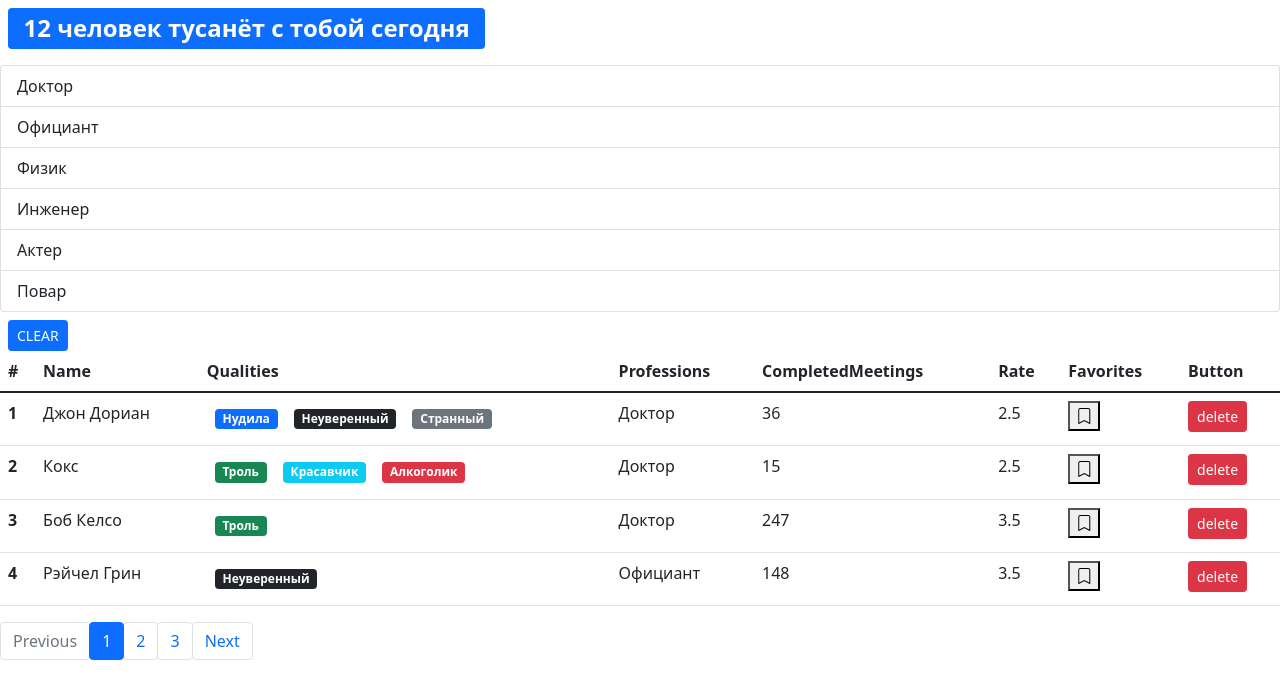
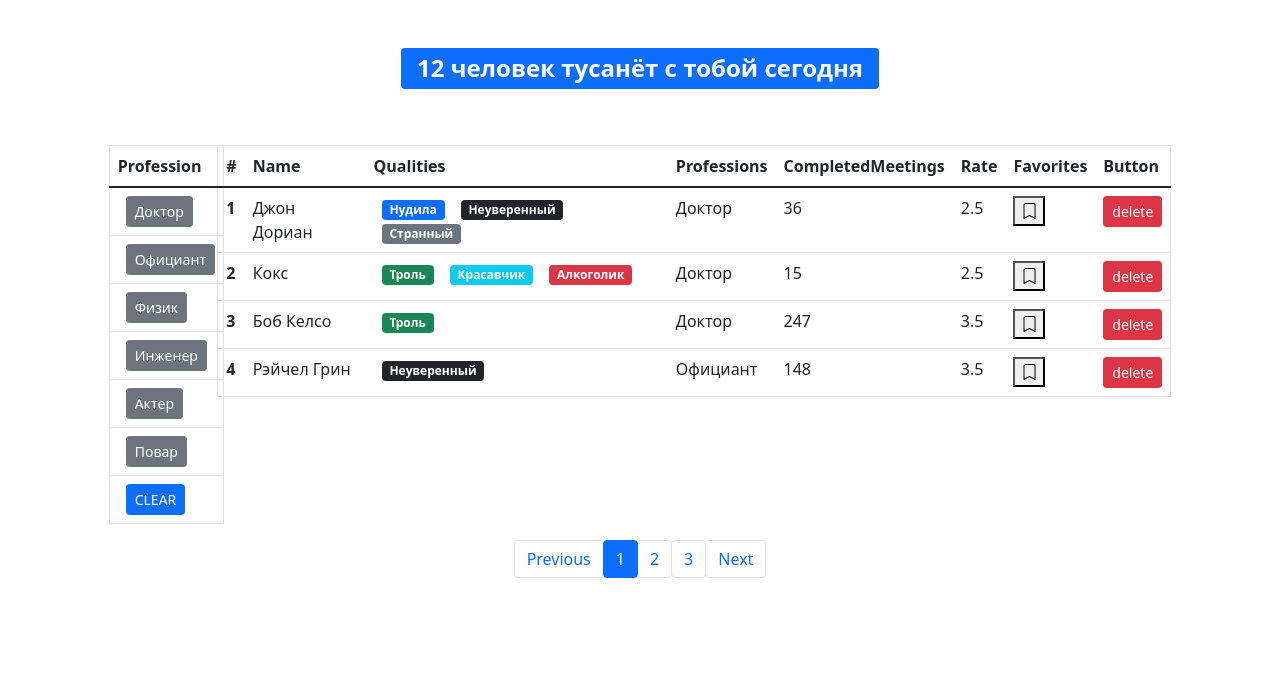
Before and after one commit to Yupiter78/fast-company-new, a React (Create React App) app: page / in a window 1280 px wide. Shown: the top 698 px of the page. Built offline with nearby package versions, Linux system fonts and the light colour scheme.

Commit message:
refactor: change component list_group and pagination method

```diff
--- a/src/app.jsx
+++ b/src/app.jsx
@@ -1,7 +1,6 @@
 import React, { useState } from "react";
 import Users from "./components/users";
 import api from "./api";
-import SearchStatus from "./components/searchStatus";
 
 const App = () => {
     const [users, setUsers] = useState(api.users.fetchAll());
@@ -26,7 +25,6 @@ const App = () => {
 
     return (
         <div>
-            <SearchStatus length={users.length} />
             <Users
                 users={users}
                 onDelete={handleDelete}
--- a/src/components/listGroup.jsx
+++ b/src/components/listGroup.jsx
@@ -13,28 +13,41 @@ const ListGroup = ({
 
     return (
         <>
-            <ul className="list-group">
+            <table className="table border">
+                <thead>
+                    <tr>
+                        <th scope="col">Profession</th>
+                    </tr>
+                </thead>
+                <tbody>
                     {Object.keys(items).map((key) => {
                         return (
-                        <li
-                            key={items[key][valueProp]}
-                            className={`list-group-item ${
-                                selectedItem === items[key] ? "active" : ""
-                            }`}
-                            onClick={() => onProfessionSelect(items[key])}
-                            role="button"
+                            <tr key={items[key][valueProp]}>
+                                <td>
+                                    <button
+                                        className="btn btn-sm btn-secondary ms-2"
+                                        onClick={() =>
+                                            onProfessionSelect(items[key])
+                                        }
                                     >
                                         {items[key][contentProp]}
-                        </li>
+                                    </button>
+                                </td>
+                            </tr>
                         );
                     })}
-            </ul>
+                    <tr>
+                        <td>
                             <button
-                className="btn btn-primary btn-sm ms-2 mt-2"
+                                className="btn btn-primary btn-sm ms-2"
                                 onClick={onClearFilter}
                             >
                                 CLEAR
                             </button>
+                        </td>
+                    </tr>
+                </tbody>
+            </table>
         </>
     );
 };
--- a/src/components/pagination.jsx
+++ b/src/components/pagination.jsx
@@ -10,11 +10,7 @@ const Pagination = ({ pageSize, totalUsers, currentPage, onPageChange }) => {
             {totalPages > 1 && (
                 <nav aria-label="...">
                     <ul className="pagination">
-                        <li
-                            className={`page-item ${
-                                currentPage === 1 ? "disabled" : ""
-                            } `}
-                        >
+                        <li className="page-item">
                             <a
                                 className="page-link btn"
                                 onClick={() => onPageChange(currentPage - 1)}
--- a/src/components/quality.jsx
+++ b/src/components/quality.jsx
@@ -2,7 +2,7 @@ import React from "react";
 import PropTypes from "prop-types";
 
 const Quality = ({ color, name }) => {
-    return <span className={`badge m-2 bg-${color}`}>{name}</span>;
+    return <span className={`badge mx-2 bg-${color}`}>{name}</span>;
 };
 
 Quality.propTypes = {
--- a/src/components/searchStatus.jsx
+++ b/src/components/searchStatus.jsx
@@ -30,7 +30,7 @@ const SearchStatus = ({ length }) => {
     const { color, phrase } = { ...handlePhrases(length) };
     return (
         <h2>
-            <span className={`badge m-2 bg-${color}`}>{phrase}</span>
+            <span className={`badge m-5 bg-${color}`}>{phrase}</span>
         </h2>
     );
 };
--- a/src/components/users.jsx
+++ b/src/components/users.jsx
@@ -4,6 +4,7 @@ import Pagination from "./pagination";
 import ListGroup from "./listGroup";
 import api from "../api";
 import PropTypes from "prop-types";
+import SearchStatus from "./searchStatus";
 
 const Users = ({ users, onProfessionSelect, ...rest }) => {
     const [currentPage, setCurrentPage] = useState(1);
@@ -26,7 +27,7 @@ const Users = ({ users, onProfessionSelect, ...rest }) => {
         ? users.filter(({ profession }) => profession === selectedProf)
         : users;
     const usersSlice = usersFiltered.slice(startIndex, endIndex);
-    const count = users.length;
+    const count = usersFiltered.length;
     const handleClearFilter = () => {
         setSelectedProf(null);
     };
@@ -36,16 +37,24 @@ const Users = ({ users, onProfessionSelect, ...rest }) => {
     }, []);
     return (
         <>
+            <div className="d-flex justify-content-center">
+                <SearchStatus length={count} />
+            </div>
+
+            <div className="row justify-content-center">
                 {professions && (
+                    <div className="col-1 ms-2">
                         <ListGroup
                             items={professions}
                             selectedItem={selectedProf}
                             onProfessionSelect={handleProfessionSelect}
                             onClearFilter={handleClearFilter}
                         />
+                    </div>
                 )}
                 {count > 0 && (
-                <table className="table">
+                    <div className="col-9 me-2">
+                        <table className="table border">
                             <thead>
                                 <tr>
                                     <th scope="col">#</th>
@@ -71,13 +80,18 @@ const Users = ({ users, onProfessionSelect, ...rest }) => {
                                 })}
                             </tbody>
                         </table>
+                    </div>
                 )}
+            </div>
+
+            <div className="d-flex justify-content-center">
                 <Pagination
                     pageSize={PAGE_SIZE}
                     totalUsers={count}
                     currentPage={currentPage}
                     onPageChange={handlePageChange}
                 />
+            </div>
         </>
     );
 };
```
Lines whose indentation alone changed are shown as unchanged.
